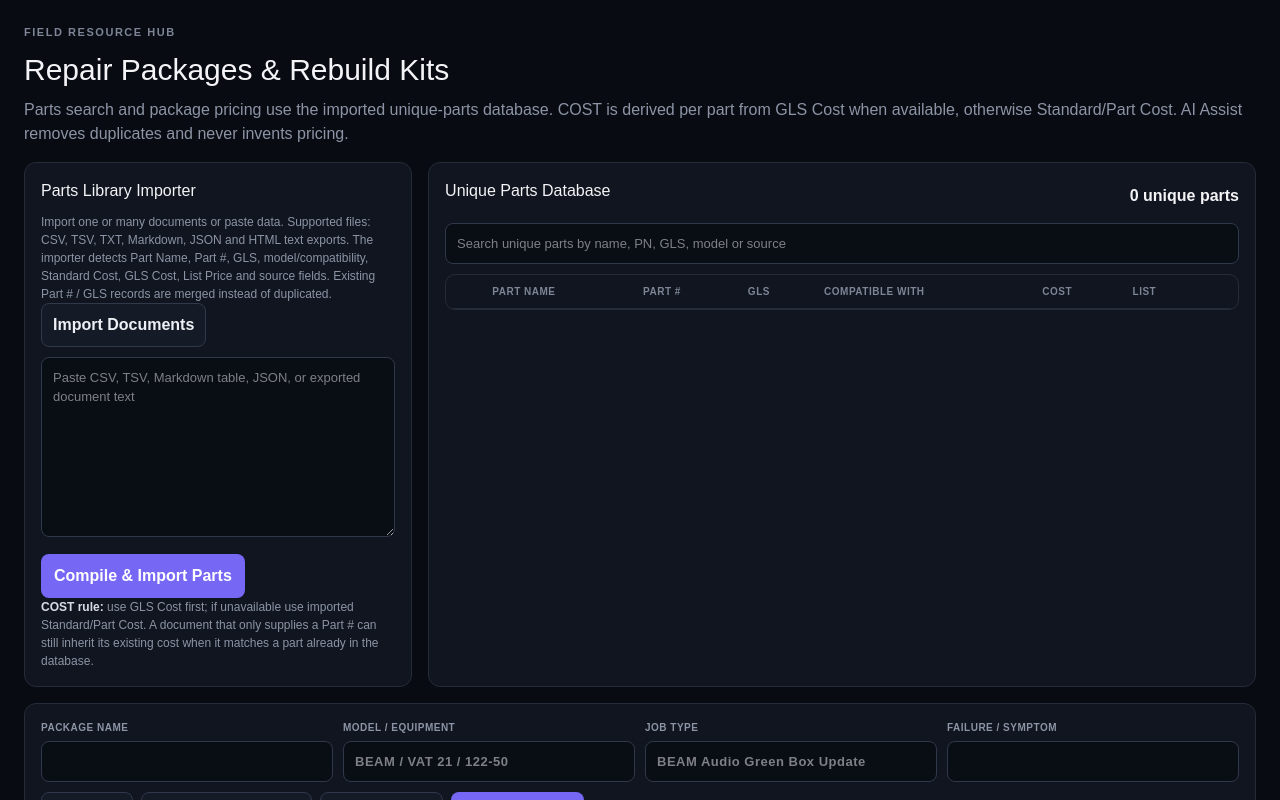
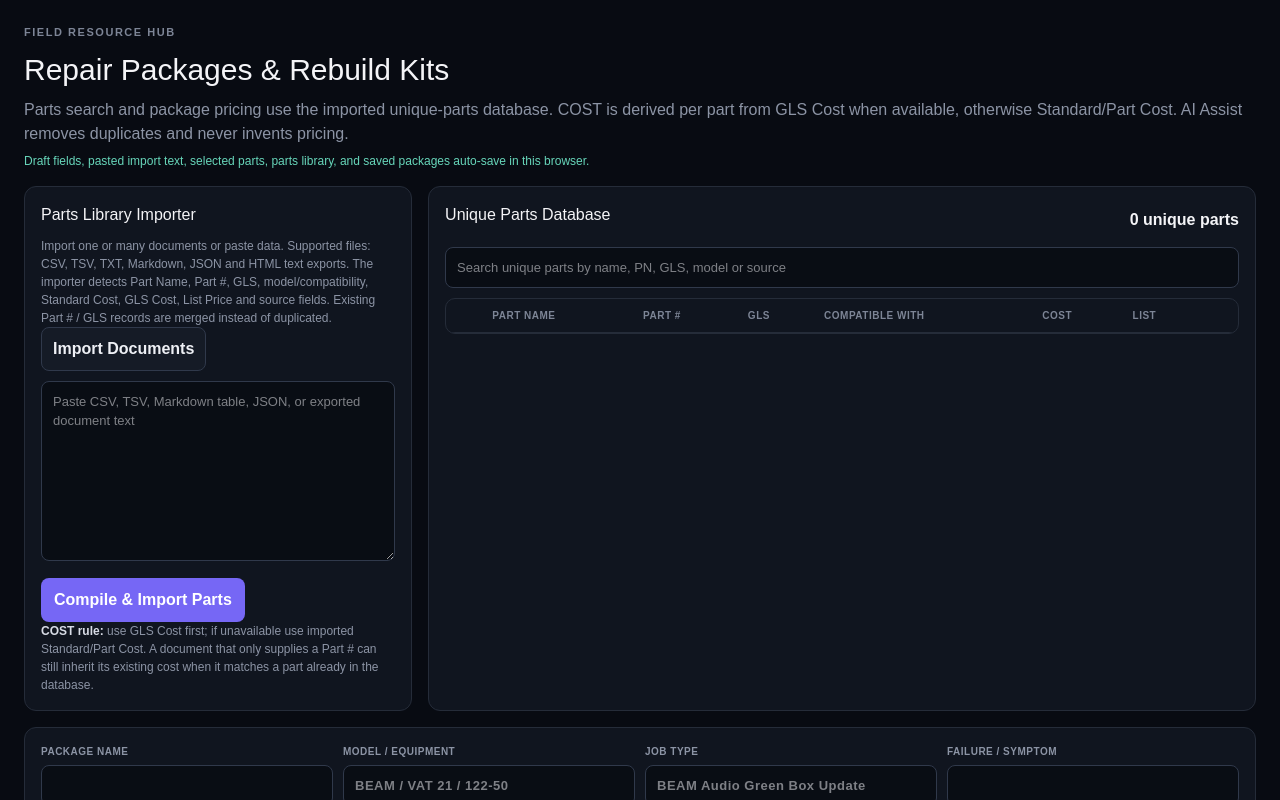
Before and after one commit to ssalem9580/master-hub, a Next.js app in the folder master-hub-app/: page /repair-packages in a window 1280 px wide. Shown: the top 800 px of the page. Built offline with nearby package versions, Linux system fonts and the light colour scheme.

Commit message:
Persist repair package drafts automatically

```diff
--- a/master-hub-app/src/app/repair-packages/page.tsx
+++ b/master-hub-app/src/app/repair-packages/page.tsx
@@ -12,6 +12,7 @@ const PARTS_KEY="master-hub:parts-library:v2";
 const LEGACY_PARTS_KEY="master-hub:parts-library:v1";
 const PACKAGES_KEY="master-hub:repair-packages:v2";
 const LEGACY_PACKAGES_KEY="master-hub:repair-packages:v1";
+const DRAFT_KEY="master-hub:repair-package-draft:v1";
 const money=(v:number)=>v.toLocaleString("en-US",{style:"currency",currency:"USD"});
 const clean=(v:string)=>v.trim().replace(/^['\"]|['\"]$/g,"");
 const num=(v:string)=>Number(String(v||"").replace(/[$,()]/g,m=>m==="("?"-":m===")"?"":""))||0;
@@ -53,9 +54,10 @@ function isBeamGreenBox(model:string,jobType:string,symptom:string){const s=norm
 export default function RepairPackagesPage(){
   const[library,setLibrary]=useState<Part[]>([]),[selected,setSelected]=useState<Part[]>([]),[saved,setSaved]=useState<SavedPackage[]>([]),[hydrated,setHydrated]=useState(false);
   const[packageName,setPackageName]=useState(""),[model,setModel]=useState(""),[jobType,setJobType]=useState(""),[symptom,setSymptom]=useState(""),[search,setSearch]=useState(""),[paste,setPaste]=useState(""),[notice,setNotice]=useState(""),[assistOpen,setAssistOpen]=useState(false),[importing,setImporting]=useState(false);
-  useEffect(()=>{const id=window.setTimeout(()=>{const currentParts=readStoredArray(PARTS_KEY),legacyParts=readStoredArray(LEGACY_PARTS_KEY),currentPackages=readStoredArray(PACKAGES_KEY),legacyPackages=readStoredArray(LEGACY_PACKAGES_KEY);setLibrary(dedupeParts((currentParts.length?currentParts:legacyParts).map(normalizePart)));setSaved(dedupePackages(currentPackages.length?currentPackages:legacyPackages));setHydrated(true)},0);return()=>window.clearTimeout(id)},[]);
+  useEffect(()=>{const id=window.setTimeout(()=>{const currentParts=readStoredArray(PARTS_KEY),legacyParts=readStoredArray(LEGACY_PARTS_KEY),currentPackages=readStoredArray(PACKAGES_KEY),legacyPackages=readStoredArray(LEGACY_PACKAGES_KEY);setLibrary(dedupeParts((currentParts.length?currentParts:legacyParts).map(normalizePart)));setSaved(dedupePackages(currentPackages.length?currentPackages:legacyPackages));try{const raw=localStorage.getItem(DRAFT_KEY);if(raw){const d=asRecord(JSON.parse(raw));setPackageName(textValue(d.packageName));setModel(textValue(d.model));setJobType(textValue(d.jobType));setSymptom(textValue(d.symptom));setSearch(textValue(d.search));setPaste(textValue(d.paste));if(Array.isArray(d.selected))setSelected(dedupeParts(d.selected.map(normalizePart)))}}catch{}setHydrated(true)},0);return()=>window.clearTimeout(id)},[]);
   useEffect(()=>{if(hydrated)localStorage.setItem(PARTS_KEY,JSON.stringify(dedupeParts(library)))},[hydrated,library]);
   useEffect(()=>{if(hydrated)localStorage.setItem(PACKAGES_KEY,JSON.stringify(dedupePackages(saved)))},[hydrated,saved]);
+  useEffect(()=>{if(!hydrated)return;try{localStorage.setItem(DRAFT_KEY,JSON.stringify({packageName,model,jobType,symptom,search,paste,selected:dedupeParts(selected)}))}catch{}},[hydrated,packageName,model,jobType,symptom,search,paste,selected]);
 
   const totalCost=useMemo(()=>dedupeParts(selected).reduce((s,p)=>s+effectiveCost(p),0),[selected]);
   const totalList=useMemo(()=>dedupeParts(selected).reduce((s,p)=>s+p.listPrice,0),[selected]);
@@ -78,7 +80,7 @@ export default function RepairPackagesPage(){
   const copyTable=async()=>{const parts=dedupeParts(selected);const lines=["PART NAME\tPART #\tGLS\tCOMPATIBLE WITH\tCOST\tLIST PRICE",...parts.map(p=>`${p.name}\t${p.partNumber}\t${p.gls}\t${p.compatibleWith}\t${money(effectiveCost(p))}\t${money(p.listPrice)}`),`\t\t\tRUNNING TOTAL\t${money(totalCost)}\t${money(totalList)}`];await navigator.clipboard.writeText(lines.join("\n"));flash("Duplicate-free pricing table copied")};
 
   return <main style={{minHeight:"100vh",background:"#080b12",color:"#f4f4f7",fontFamily:"Arial,sans-serif",padding:24}}><div style={{maxWidth:1500,margin:"0 auto",display:"grid",gap:16}}>
-    <header><div style={{fontSize:11,letterSpacing:".14em",color:"#7d8596",fontWeight:800}}>FIELD RESOURCE HUB</div><h1 style={{margin:"6px 0",fontSize:30}}>Repair Packages & Rebuild Kits</h1><p style={{margin:0,color:"#8c94a5"}}>Parts search and package pricing use the imported unique-parts database. COST is derived per part from GLS Cost when available, otherwise Standard/Part Cost. AI Assist removes duplicates and never invents pricing.</p></header>
+    <header><div style={{fontSize:11,letterSpacing:".14em",color:"#7d8596",fontWeight:800}}>FIELD RESOURCE HUB</div><h1 style={{margin:"6px 0",fontSize:30}}>Repair Packages & Rebuild Kits</h1><p style={{margin:0,color:"#8c94a5"}}>Parts search and package pricing use the imported unique-parts database. COST is derived per part from GLS Cost when available, otherwise Standard/Part Cost. AI Assist removes duplicates and never invents pricing.</p><p style={{margin:"6px 0 0",color:"#67d6ba",fontSize:12}}>Draft fields, pasted import text, selected parts, parts library, and saved packages auto-save in this browser.</p></header>
     {notice&&<div style={{position:"fixed",right:24,bottom:24,zIndex:20,background:"#171d29",border:"1px solid #343d50",borderRadius:9,padding:"10px 14px",maxWidth:620}}>{notice}</div>}
 
     <section style={{display:"grid",gridTemplateColumns:"minmax(320px,.75fr) minmax(0,1.6fr)",gap:16}}>
```
